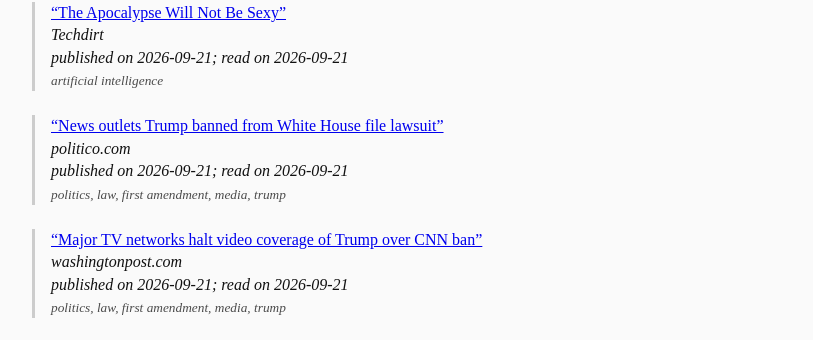
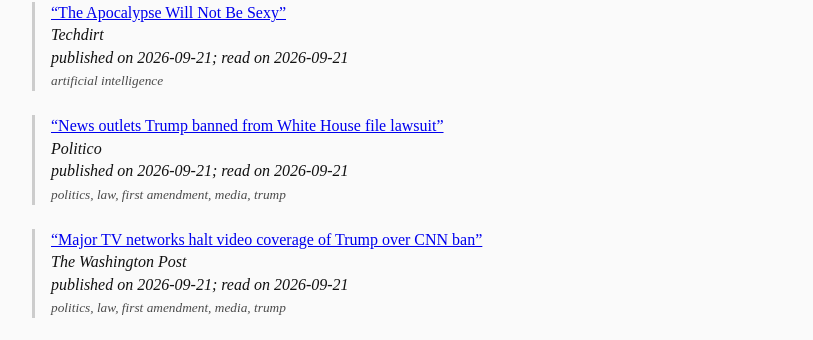
Before and after one commit to koryhayward/koryhayward.github.io, a Jekyll site: the page built from readings.md, in a window 1280 px wide. Shown: the part 124-464 px from the top of the page, without its empty margins (233-1046 px from the left). Built offline with Jekyll 4.4.1, drawn with Linux system fonts in a browser that asks for light colours.

Commit message:
readings: +0 -0 ~2

```diff
--- a/_data/readings.yml
+++ b/_data/readings.yml
@@ -11,6 +11,7 @@
 - title: "News outlets Trump banned from White House file lawsuit"
   url: "https://www.politico.com/news/2026/09/21/news-outlets-trump-banned-from-white-house-announce-lawsuit-01085995"
   source: "politico.com"
+  publication: "Politico"
   published: "2026-09-21"
   read: "2026-09-21"
   tags:
@@ -22,6 +23,7 @@
 - title: "Major TV networks halt video coverage of Trump over CNN ban"
   url: "https://www.washingtonpost.com/business/2026/09/21/cnn-ms-now-politico-sue-over-white-house-bans/"
   source: "washingtonpost.com"
+  publication: "The Washington Post"
   published: "2026-09-21"
   read: "2026-09-21"
   tags:
```
